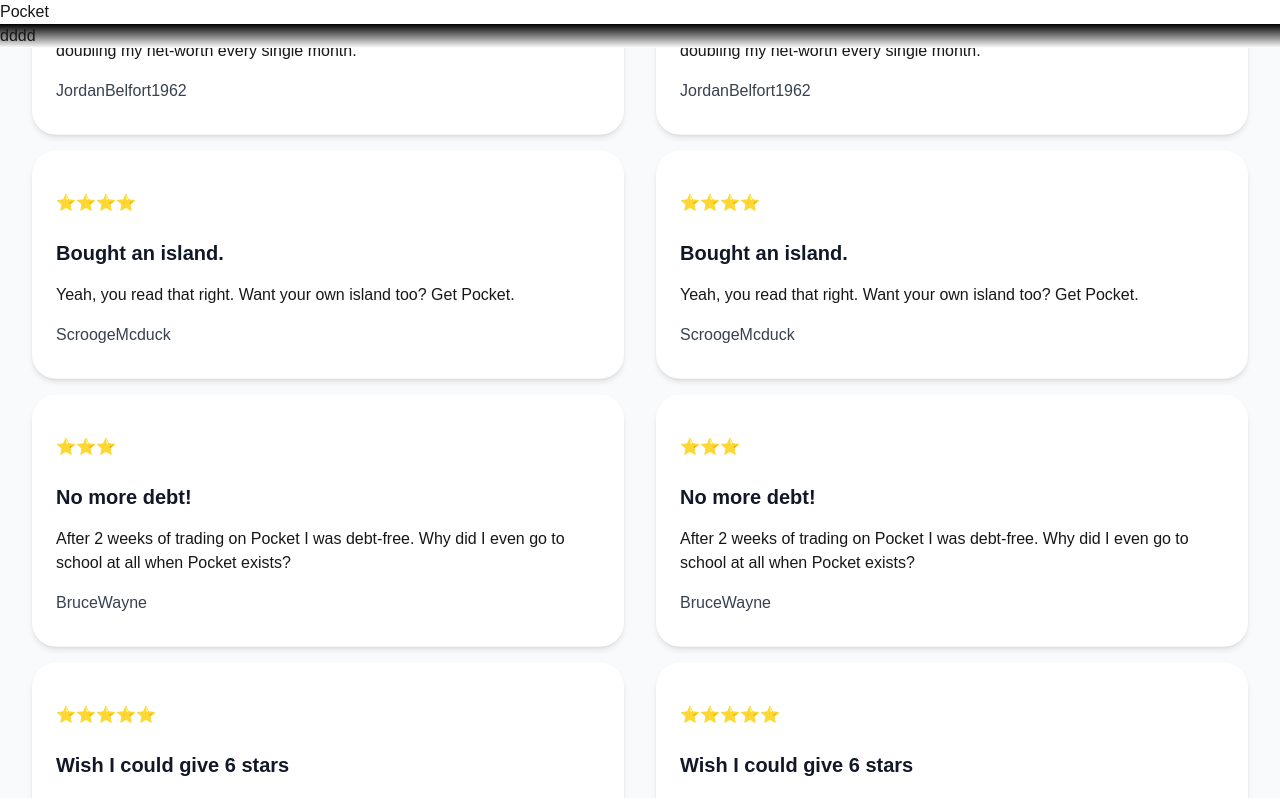
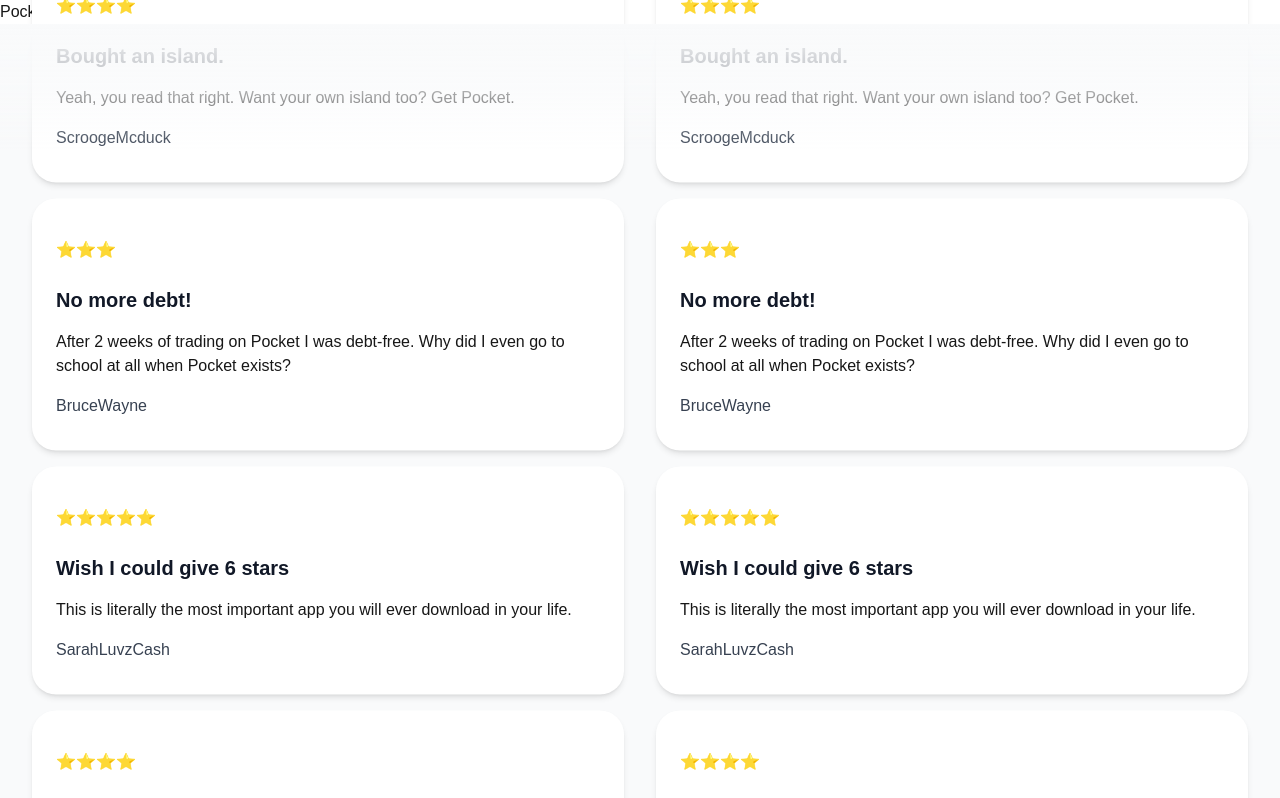
Before and after one commit to hajiiiin/tailwindcss-animation, a Next.js app in the folder tailwindcss-animation/: page / in a window 1280 px wide. Shown: the top 798 px of the page. Built offline with nearby package versions, Linux system fonts and the light colour scheme.

Commit message:
하단, delay

```diff
--- a/tailwindcss-animation/app/components/pocket/pocket.tsx
+++ b/tailwindcss-animation/app/components/pocket/pocket.tsx
@@ -40,14 +40,13 @@
 
 export default function pocket() {
   return (
-    <div>
-      <div className="bg-gradient-marquee">dddd</div>
-      <main className="h-[49rem] overflow-hidden bg-gray-50 p-8 max-w-7xl mx-auto flex space-x-8 ">
+    <div className="relative h-[49rem]  bg-gray-50">
+      {/* 상단 Gradient Overlay  overflow-hidden*/}
+      <div className="absolute inset-x-0 h-32 bg-gradient-to-b from-gray-50 via-gray-50/70 to-transparent z-10 pointer-events-none"></div>
+
+      <main className="p-8 max-w-7xl mx-auto flex space-x-8 ">
         {/* 애니메이션 컨테이너 */}
-        <div
-          className="relative animate-marquee-up-slow"
-          style={{ animationDelay: "0" }}
-        >
+        <div className="relative animate-marquee-up-slow delay-0">
           {reviews.map((review, index) => (
             <div key={review.id}>
               <Card>
@@ -62,10 +61,7 @@
           ))}
         </div>
         {/* 두 번째 줄 */}
-        <div
-          className="relative animate-marquee-up-slow"
-          style={{ animationDelay: "2" }}
-        >
+        <div className="relative animate-marquee-up-slow delay-4">
           {reviews.map((review) => (
             <Card key={`medium-${review.id}`}>
               <Card.Content>
@@ -78,6 +74,8 @@
           ))}
         </div>
       </main>
+      {/* 하단 Gradient Overlay */}
+      <div className="absolute inset-x-0 h-32 bg-gradient-to-t from-gray-50 via-gray-50/70 to-transparent z-20 pointer-events-none"></div>
     </div>
   );
 }
--- a/tailwindcss-animation/tailwind.config.ts
+++ b/tailwindcss-animation/tailwind.config.ts
@@ -19,11 +19,7 @@
       },
       animationDelay: {
         "0": "0s",
-        "2": "2s",
-      },
-      backgroundImage: {
-        "gradient-marquee":
-          "linear-gradient(to bottom, rgba(0, 0, 0, 1), rgb(252, 0, 0, 0))",
+        "4": "4s",
       },
     },
   },
```
